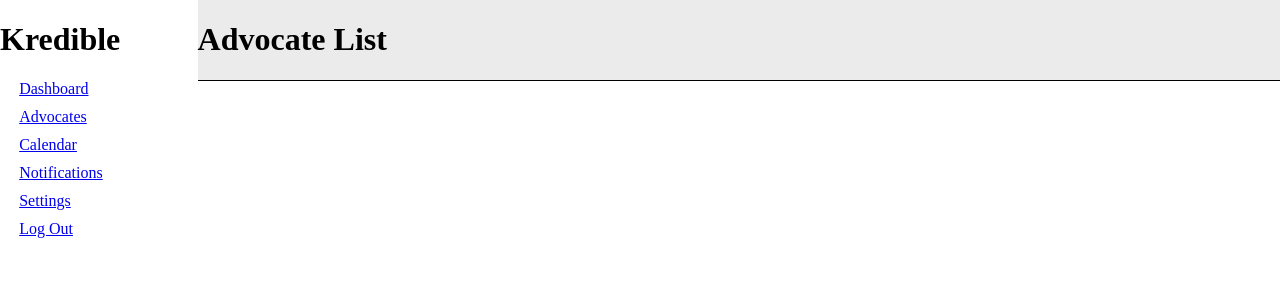
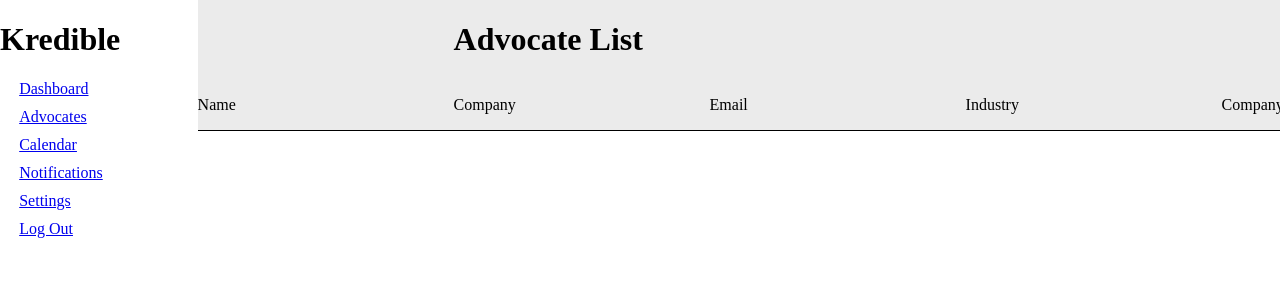
Before and after one commit to mitchhenline/kredible_app, a Flask app: page /advocates in a window 1280 px wide. Shown: the top 300 px of the page. Run offline with Flask 2, Linux system fonts and the light colour scheme; the visitor is signed in with stand-in values (Sample User, id 1).

Commit message:
lots of css fixes to rows

```diff
--- a/static/styles.css
+++ b/static/styles.css
@@ -18,20 +18,20 @@
   }
 
 
-
-
 /* /////////////////// */
-/*     RIGHT SIDE      */
+/*   ADVOCATE LIST     */
 /* /////////////////// */
 
 .page-header {
     position:fixed;
     top: 0%;
+    height: 10%;
     width: 100%;
     background-color: rgb(235, 235, 235);
     border-bottom: solid;
     border-width: 1px;
     border-color: black;
+    z-index: 1;
 }
 
 #right-side {
@@ -39,10 +39,38 @@
     margin-left: 15%;
 }
 
+#list-header {
+    display: grid;
+    grid-template-columns: repeat(5, 1fr);
+    position: fixed;
+    top: 10%;
+    width: 100%;
+    background-color: rgb(235, 235, 235);
+    border-bottom: solid;
+    border-width: 1px;
+    border-color: black;
+    z-index: 1;
+}
+
 #adv-list-div {
     background-color: rgb(235, 235, 235);
+    margin-top: 10%;
+}
 
-    margin-top: 7%;
+.adv-row {
+    display: grid;
+    grid-template-columns: repeat(5, 1fr);
+    grid-column-gap: 10px;
+    margin: 5px;
+    padding: 5px;
+}
+
+.adv-row p {
+    margin: 0;
+  }
+
+.center-header {
+    margin-left: 20%;
 }
 
 #adv-box {
@@ -54,6 +82,28 @@
    background-color: rgb(255, 255, 255);;
 }
 
-.adv-row {
-    display: flex;
+
+
+/* /////////////////// */
+/*   List Info Display */
+/* /////////////////// */
+
+/* #adv-title {
+
 }
+
+#company-title {
+
+}
+
+#email-title {
+
+}
+
+#industry-title {
+
+}
+
+#company-size-title {
+
+} */
--- a/templates/advocates.html
+++ b/templates/advocates.html
@@ -20,17 +20,28 @@
 <div id="right-side">
 
     <div class = "page-header">
-        <h1>Advocate List</h1>
+        <h1 class = "center-header">Advocate List</h1>
+    </div>
+
+    <div id="list-header">
+
+        <p>Name</p>
+        <p>Company</p>
+        <p>Email</p>
+        <p>Industry</p>
+        <p>Company Size</p>
+
     </div>
 
     <div id = "adv-list-div">
         {% for advocate in advocate_list %}
         <div id="adv-box" class="adv-row">
 
-            <strong><p>{{ advocate.first_name }} {{ advocate.last_name }} of {{ advocate.company }}</p></strong>&nbsp;
-            <p>Email: {{ advocate.email }}</p>&nbsp;
-            <p>Industry: {{ advocate.industry }}</p>&nbsp;
-            <p>Company Size: {{ advocate.company_size }}</p>
+            <p id="adv-title">{{ advocate.first_name }} {{ advocate.last_name }}</p>
+            <p id="company-title">{{ advocate.company }}</p>
+            <p id="email-title">{{ advocate.email }}</p>
+            <p id="industry-title">{{ advocate.industry }}</p>
+            <p id="company-size-title">{{ advocate.company_size }}</p>
 
         </div>
         {% endfor %}
```
